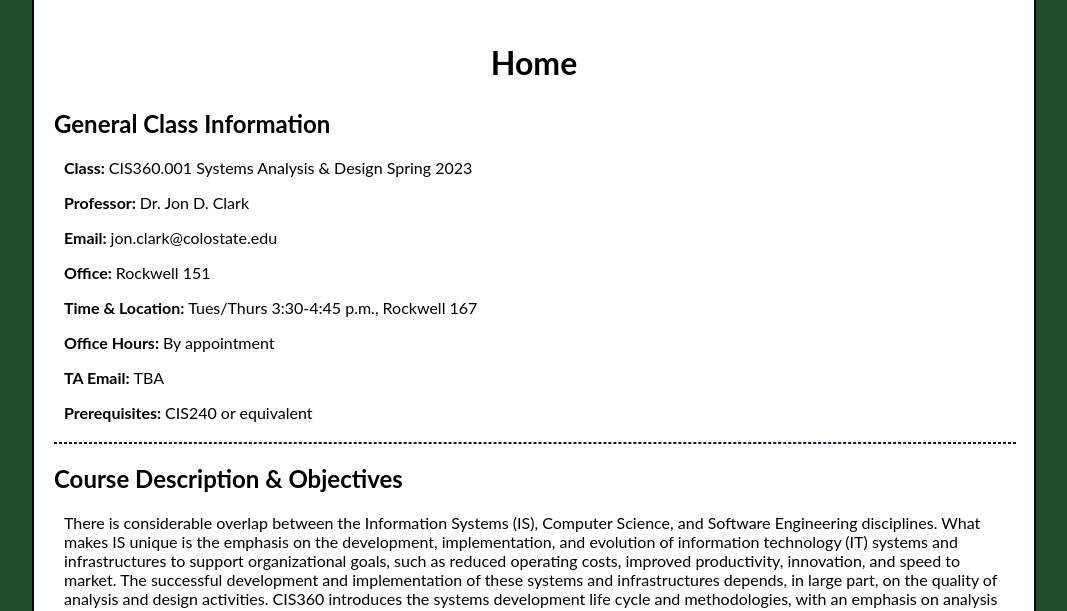
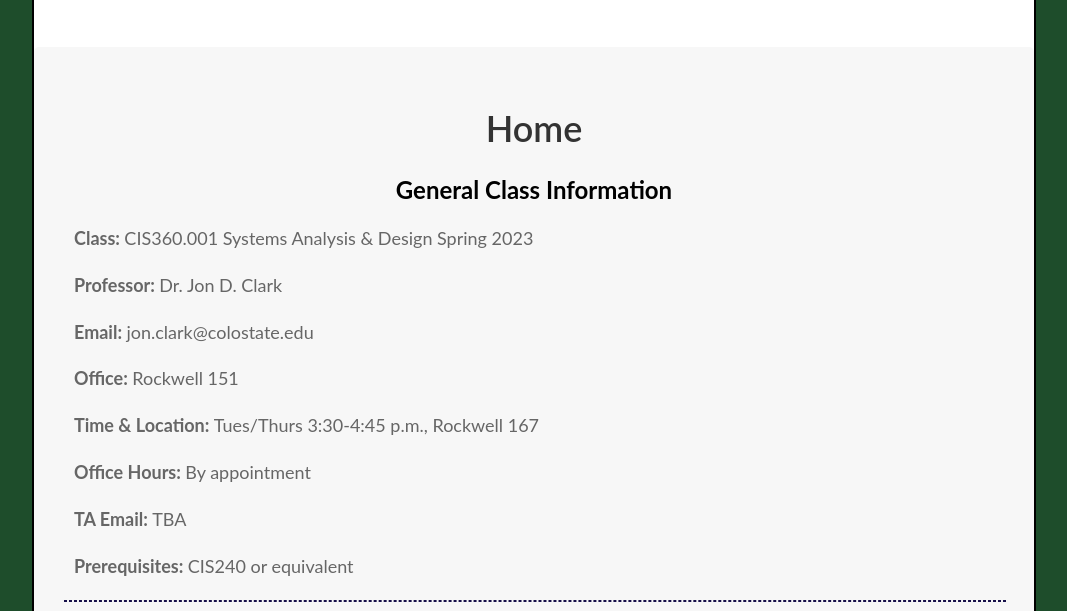
Before and after one commit to RamSkellerRevolutionaries/WebsiteFiles, a plain HTML site: page index.html in a window 1280 px wide. Shown: the part 177-788 px from the top of the page, without its empty margins (114-1181 px from the left). Drawn offline with Linux system fonts and the light colour scheme.

Commit message:
Update Style.css

```diff
--- a/CSS/Style.css
+++ b/CSS/Style.css
@@ -315,3 +315,30 @@ button a {
     text-decoration: none;
     font-weight: bold;
 }
+/* Style for Jon Clark's information */
+
+.material {
+    background-color: #f7f7f7;
+    padding: 30px;
+    border-radius: 5px;
+    margin-top: 50px;
+    text-align: center;
+  }
+
+  .material h1 {
+    font-size: 36px;
+    font-weight: 600;
+    color: #333333;
+    margin-bottom: 20px;
+  }
+
+  .material p {
+    font-size: 18px;
+    line-height: 1.6;
+    color: #666666;
+    margin-bottom: 10px;
+  }
+
+  .material p:last-child {
+    margin-bottom: 0;
+  }
```
